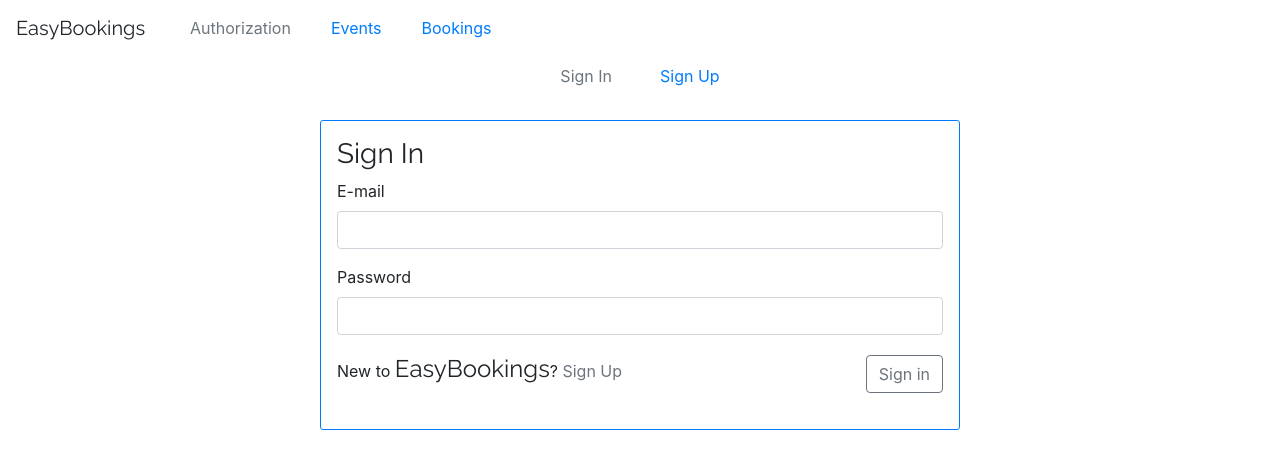
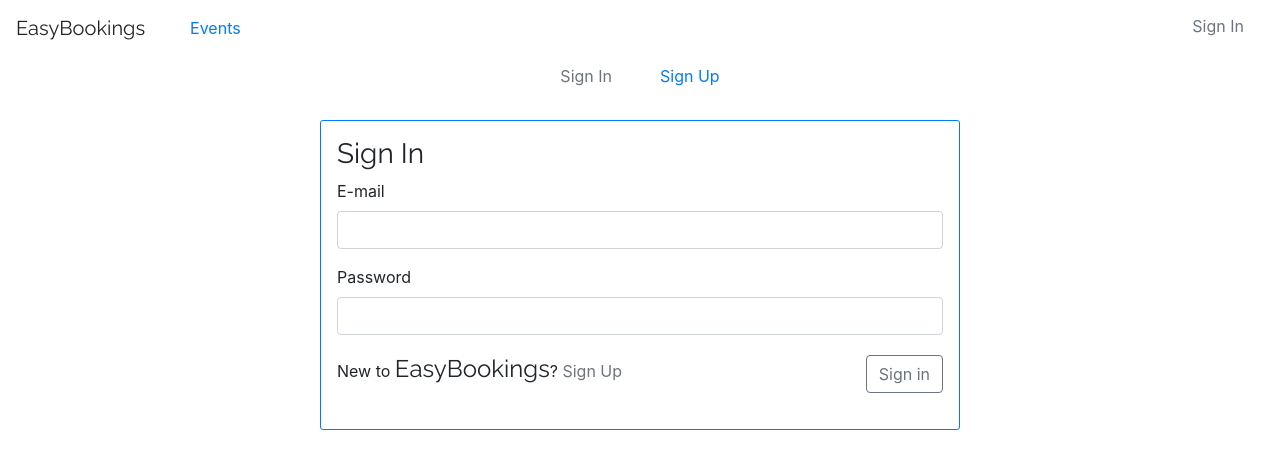
Before and after one commit to SparshJain2000/Graphql-Event_manager, a React (Create React App) app in the folder frontend/: page /auth/signin in a window 1280 px wide. Shown: the top 468 px of the page. Built offline with nearby package versions, Linux system fonts and the light colour scheme; a web font is replaced by a local one.

Commit message:
restrict link for unauthenticated user

```diff
--- a/frontend/src/components/navbar.component.js
+++ b/frontend/src/components/navbar.component.js
@@ -22,7 +22,7 @@
 // } from "@fortawesome/free-solid-svg-icons";
 // import { faFacebook, faGoogle } from "@fortawesome/free-brands-svg-icons";
 
-const NavbarComponent = (props) => {
+const NavbarComponent = ({ user, logout }) => {
     const [error, setError] = useState("");
     const [showError, setShowError] = useState(false);
     const [isOpen, setIsOpen] = useState(false);
@@ -41,17 +41,17 @@
             </Alert>
             <Navbar expand='lg' className='justify-content-between'>
                 <div>
-                    <NavbarBrand href='/' className='Raleway text-align-center'>
+                    <Link
+                        to='/'
+                        className='navbar-brand Raleway text-align-center'>
                         EasyBookings
-                    </NavbarBrand>
-
+                    </Link>
                     {/* <button
                         class='btn btn-outline-secondary my-2 my-sm-0'
                         type='submit'>
                         Toggle Theme
                     </button> */}
                 </div>
-
                 <NavbarToggler
                     onClick={toggle}
                     className={`position-relative ${
@@ -62,18 +62,32 @@
                     <span></span>
                 </NavbarToggler>
 
-                <Collapse isOpen={isOpen} navbar>
+                <Collapse
+                    isOpen={isOpen}
+                    navbar
+                    className='justify-content-lg-between'>
                     <Nav className='row justify-content-center px-4' navbar>
-                        <NavItem className='m-1 my-2 my-lg-1'>
-                            <NavLink to='/auth'>Authorization</NavLink>
-                        </NavItem>
-                        <NavItem className='m-1 my-2 my-lg-1'>
+                        <NavItem className='m-1 my-3 my-lg-1'>
                             <NavLink to='/events'>Events</NavLink>
                         </NavItem>
-                        <NavItem className='m-1 my-2 my-lg-1'>
-                            <NavLink to='/bookings'>Bookings</NavLink>
-                        </NavItem>
+
+                        {user.token && (
+                            <NavItem className='m-1 my-3 my-lg-1'>
+                                <NavLink to='/bookings'>Bookings</NavLink>
+                            </NavItem>
+                        )}
                     </Nav>
+                    {!user.token ? (
+                        <div className='nav-item m-1 my-2 mt-lg-1'>
+                            <NavLink to='/auth'>Sign In</NavLink>
+                        </div>
+                    ) : (
+                        <div className='nav-item m-1 my-2 mt-lg-1'>
+                            <a onClick={logout} style={{ cursor: "pointer" }}>
+                                Sign Out
+                            </a>
+                        </div>
+                    )}
                     {/* {!props.user ? (
                         <Nav
                             className='row ml-auto align-content-center justify-content-center mt-3 mt-lg-0'
```
